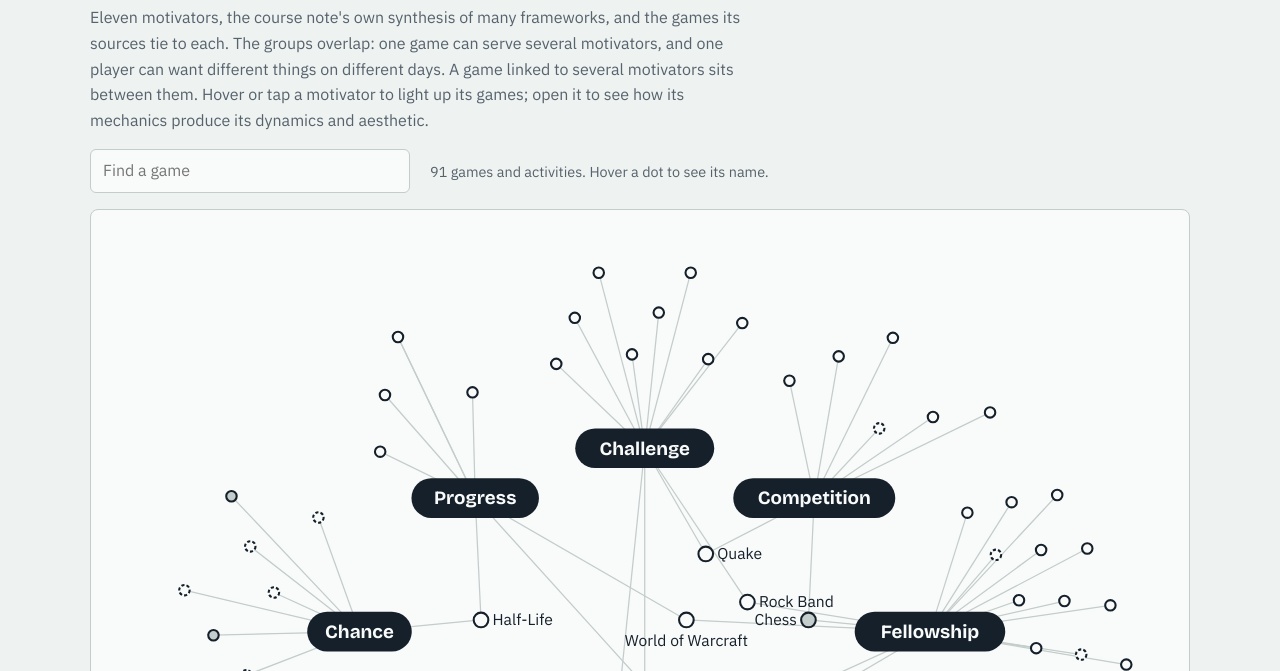
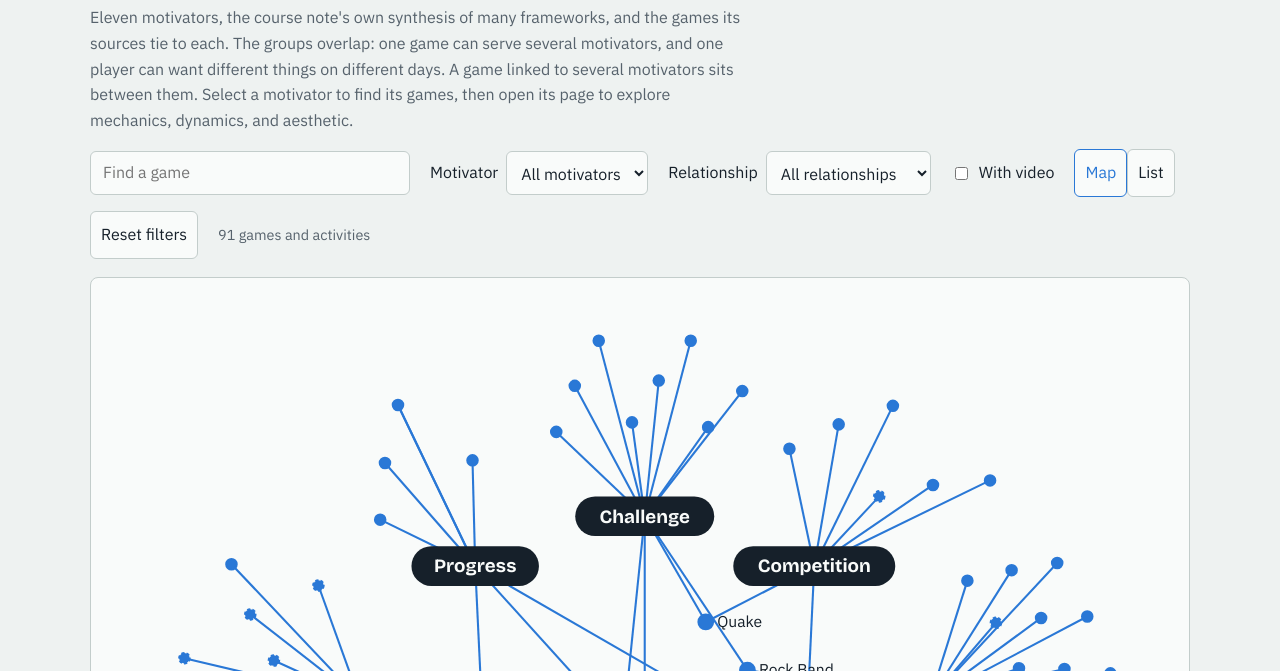
Before and after one commit to columbia-university-ai-games/motivation-atlas, a website built with Vite: page index.html in a window 1280 px wide. Shown: the part 129-800 px from the top of the page. Built offline with nearby package versions, Linux system fonts and the light colour scheme.

Commit message:
feat: add searchable map and list views

```diff
--- a/src/app.ts
+++ b/src/app.ts
@@ -4,7 +4,6 @@
 import { renderExperiments } from "./pages/experiments";
 import { renderGame } from "./pages/game";
 import { renderAbout } from "./pages/about";
-import { closeGameCard, openGameCard } from "./pages/game-card";
 import { renderMotivator } from "./pages/motivator";
 import { renderNote } from "./pages/note";
 import { renderNotFound } from "./pages/not-found";
@@ -22,7 +21,6 @@
 }
 
 export function renderRoute(root: HTMLElement, hash: string): () => void {
-  closeGameCard();
   const route = parseRoute(hash);
   if (route.page === "note") return renderNote(root);
   if (route.page === "about") return renderAbout(root);
@@ -38,5 +36,5 @@
   }
   if (route.page === "game") return renderGame(root, atlas, route.slug);
   if (route.page === "motivator") return renderMotivator(root, atlas, route.slug);
-  return renderOverview(root, atlas, (slug) => openGameCard(slug, atlas));
+  return renderOverview(root, atlas, hash);
 }
--- /dev/null
+++ b/src/pages/catalog-filter.ts
@@ -0,0 +1,34 @@
+import type { Atlas, AtlasGame, Link } from "../content/types";
+
+export type CatalogFilter = { query: string; motivator: string | null; relationship: "all" | "sourced" | "proposed"; videosOnly: boolean };
+export type OverviewState = CatalogFilter & { view: "map" | "list" };
+export function parseOverviewState(params: URLSearchParams, atlas: Atlas, defaultView: "map" | "list"): OverviewState {
+  const motivator = params.get("motivator");
+  const relationship = params.get("relationship");
+  const view = params.get("view");
+  return {
+    query: params.get("q") ?? "",
+    motivator: atlas.motivators.some(m => m.slug === motivator) ? motivator : null,
+    relationship: relationship === "sourced" || relationship === "proposed" ? relationship : "all",
+    videosOnly: params.get("videos") === "1",
+    view: view === "map" || view === "list" ? view : defaultView,
+  };
+}
+export function overviewHash(state: OverviewState): string {
+  const params = new URLSearchParams();
+  if (state.query) params.set("q", state.query);
+  if (state.motivator) params.set("motivator", state.motivator);
+  if (state.relationship !== "all") params.set("relationship", state.relationship);
+  if (state.videosOnly) params.set("videos", "1");
+  params.set("view", state.view);
+  return `#/?${params}`;
+}
+export function eligibleLink(link: Link, filter: CatalogFilter): boolean {
+  return (!filter.motivator || link.motivator === filter.motivator)
+    && (filter.relationship === "all" || link.kind === filter.relationship);
+}
+export function selectGames(atlas: Atlas, filter: CatalogFilter): AtlasGame[] {
+  return atlas.games.filter(game => game.title.toLowerCase().includes(filter.query.trim().toLowerCase())
+    && (!filter.videosOnly || game.videos.length > 0)
+    && ((!filter.motivator && filter.relationship === "all") || game.links.some(link => eligibleLink(link, filter))));
+}
--- a/src/pages/overview.css
+++ b/src/pages/overview.css
@@ -43,3 +43,18 @@
   border: 1px solid var(--line); border-radius: 999px; padding: 6px 14px; background: var(--surface);
 }
 .motivator-list a:hover, .motivator-list a:focus-visible { border-color: var(--accent); color: var(--accent); }
+.overview [hidden] { display: none !important; }
+.overview-tools button, .overview-tools select {
+  font: inherit; color: var(--ink); background: var(--surface); border: 1px solid var(--line);
+  border-radius: 6px; padding: 10px; min-height: 44px; max-width: 100%;
+}
+.overview-tools label { display: flex; align-items: center; gap: 8px; flex-wrap: wrap; }
+.overview-tools [aria-pressed="true"] { border-color: var(--accent); color: var(--accent); }
+.constellation .hub { cursor: pointer; }
+.constellation .hub:focus-visible rect { stroke: var(--accent); stroke-width: 5px; }
+.catalog-results { list-style: none; padding: 0; margin: 0; display: grid; gap: 12px; }
+.catalog-results > li { padding: 16px; border: 1px solid var(--line); border-radius: 8px; background: var(--surface); min-width: 0; overflow-wrap: anywhere; }
+.catalog-results > li > a { font: 600 1.1rem var(--display); }
+.catalog-results p { margin: 6px 0; }
+.catalog-results ul { padding-left: 20px; }
+.map-results { grid-template-columns: repeat(auto-fit, minmax(min(260px, 100%), 1fr)); }
--- a/src/pages/overview.ts
+++ b/src/pages/overview.ts
@@ -1,23 +1,46 @@
 import type { Atlas } from "../content/types";
 import { h, s } from "../lib/dom";
-import { filterGames, layoutConstellation, nearestNode, SIZE } from "./constellation-layout";
+import { layoutConstellation, nearestNode, SIZE } from "./constellation-layout";
+import { eligibleLink, overviewHash, parseOverviewState, selectGames } from "./catalog-filter";
+import { evidenceTags } from "./evidence-tags";
 import "./overview.css";
 
-export function renderOverview(root: HTMLElement, atlas: Atlas, openGame: (slug: string) => void): () => void {
+export function renderOverview(root: HTMLElement, atlas: Atlas, hash = location.hash): () => void {
   const { hubs, nodes } = layoutConstellation(atlas);
   const hubBySlug = new Map(hubs.map((hub) => [hub.slug, hub]));
   const gameBySlug = new Map(atlas.games.map((g) => [g.slug, g]));
   const hasProposals = atlas.games.some((g) => g.links.some((l) => l.kind === "proposed"));
 
   const search = h("input", { type: "search", id: "game-search", placeholder: "Find a game", "aria-label": "Find a game" });
-  const proposalsToggle = h("input", { type: "checkbox", id: "show-proposals", checked: true });
+  const preferenceKey = "motivation-atlas.overview-view.v1";
+  let defaultView: "map" | "list" = window.innerWidth < 640 ? "list" : "map";
+  try { const saved = localStorage.getItem(preferenceKey); if (saved === "map" || saved === "list") defaultView = saved; } catch { /* Storage is optional. */ }
+  let state = parseOverviewState(new URLSearchParams(hash.split("?")[1]), atlas, defaultView);
+  const openGame = (slug: string) => { if (matches.has(slug)) location.hash = `#/g/${slug}`; };
+  const motivator = h("select", { id: "motivator-filter" }, h("option", { value: "" }, "All motivators"), ...atlas.motivators.map(m => h("option", { value: m.slug }, m.shortName)));
+  const relationship = h("select", { id: "relationship-filter" }, h("option", { value: "all" }, "All relationships"), h("option", { value: "sourced" }, "Sourced"), h("option", { value: "proposed" }, "Student readings"));
+  const videos = h("input", { id: "videos-filter", type: "checkbox" });
+  const reset = h("button", { type: "button", "data-reset": "" }, "Reset filters");
+  const clear = h("button", { type: "button" }, "Clear motivator");
+  const openMotivator = h("a", { "data-open-motivator": "" }, "Open motivator");
+  const results = h("ul", { class: "catalog-results" });
+  const viewButtons = (["map", "list"] as const).map(view => {
+    const button = h("button", { type: "button", "data-view": view }, view === "map" ? "Map" : "List");
+    button.addEventListener("click", () => {
+      state.view = view;
+      try { localStorage.setItem(preferenceKey, view); } catch { /* Keep the choice in memory. */ }
+      apply(true);
+    });
+    return button;
+  });
+  let matches = new Set<string>();
   // Crop the square drawing to what is on it, so the map fills its frame.
   const pad = 60;
   const xs = [...hubs, ...nodes].map((p) => p.x);
   const ys = [...hubs, ...nodes].map((p) => p.y);
   const minX = Math.max(0, Math.min(...xs) - pad), minY = Math.max(0, Math.min(...ys) - pad);
   const viewBox = `${minX} ${minY} ${Math.min(SIZE, Math.max(...xs) + pad) - minX} ${Math.min(SIZE, Math.max(...ys) + pad) - minY}`;
-  const svg = s("svg", { viewBox, class: "constellation", role: "img", "aria-label": "Map of the eleven motivators and the games tied to each" });
+  const svg = s("svg", { viewBox, class: "constellation", role: "group", "aria-label": "Map of the eleven motivators and the games tied to each" });
   const links = s("g", { class: "links" });
   const games = s("g", { class: "games" });
   const hubLayer = s("g", { class: "hubs" });
@@ -54,7 +77,7 @@
     if (n.multi) placed.push(spot);
     const node = s("g", {
       class: `game ${n.multi ? "multi" : "single"} ${game.kind.replace(" ", "-")}${onlyProposed ? " proposed-only" : ""}`,
-      "data-game": n.slug, "data-motivators": n.motivators.join(" "), tabindex: 0, role: "button",
+      id: `map-game-${n.slug}`, "data-game": n.slug, "data-motivators": n.motivators.join(" "), tabindex: 0, role: "button",
       "aria-label": `${game.title}: ${n.motivators.join(", ")}`,
     },
       s("circle", { cx: n.x, cy: n.y, r: n.multi ? 7 : 5 }),
@@ -66,14 +89,13 @@
 
   for (const hub of hubs) {
     const width = hub.shortName.length * 11 + 34;
-    const a = s("a", { href: `#/m/${hub.slug}`, class: "hub", "data-motivator": hub.slug, "aria-label": `${hub.shortName}: open its page` },
+    const a = s("g", { tabindex: 0, role: "button", class: "hub", "data-motivator": hub.slug, "aria-label": `Select ${hub.shortName}` },
       s("rect", { x: hub.x - width / 2, y: hub.y - 19, width, height: 38, rx: 19 }),
       s("text", { x: hub.x, y: hub.y + 6, "text-anchor": "middle" }, hub.shortName),
     );
-    a.addEventListener("mouseenter", () => setActive(hub.slug));
-    a.addEventListener("focus", () => setActive(hub.slug));
-    a.addEventListener("mouseleave", () => setActive(null));
-    a.addEventListener("blur", () => setActive(null));
+    const select = () => { state.motivator = hub.slug; apply(true); };
+    a.addEventListener("click", select);
+    a.addEventListener("keydown", e => { if (e.key === "Enter" || e.key === " ") { e.preventDefault(); select(); } });
     hubLayer.append(a);
   }
 
@@ -89,11 +111,11 @@
     svg.style.cursor = slug ? "pointer" : "";
   }
   function nodeAt(e: PointerEvent | MouseEvent): string | null {
-    if ((e.target as Element).closest("a.hub")) return null;
+    if ((e.target as Element).closest(".hub")) return null;
     const ctm = svg.getScreenCTM();
     if (!ctm) return null;
     const p = new DOMPoint(e.clientX, e.clientY).matrixTransform(ctm.inverse());
-    return nearestNode(nodes, p.x, p.y, REACH)?.slug ?? null;
+    return nearestNode(nodes.filter(n => matches.has(n.slug)), p.x, p.y, REACH)?.slug ?? null;
   }
   svg.addEventListener("pointermove", (e) => setHover(nodeAt(e)));
   svg.addEventListener("pointerleave", () => setHover(null));
@@ -102,49 +124,74 @@
     if (slug) openGame(slug);
   });
 
-  let active: string | null = null;
-  function setActive(slug: string | null): void {
-    active = slug;
-    apply();
-  }
-  function apply(): void {
-    const matches = filterGames(atlas, search.value);
-    const searching = search.value.trim() !== "";
-    svg.classList.toggle("hide-proposals", !proposalsToggle.checked);
-    svg.classList.toggle("focusing", active !== null || searching);
+  function apply(updateUrl = false): void {
+    search.value = state.query; motivator.value = state.motivator ?? "";
+    relationship.value = state.relationship; videos.checked = state.videosOnly;
+    const selected = selectGames(atlas, state);
+    matches = new Set(selected.map(g => g.slug));
+    setHover(null);
+    svg.classList.toggle("focusing", matches.size !== atlas.games.length);
     for (const el of svg.querySelectorAll<SVGGElement>("g.game")) {
-      const slug = el.dataset.game!;
-      const lit = (active !== null && el.dataset.motivators!.split(" ").includes(active)) || (searching && matches.has(slug));
-      el.classList.toggle("lit", lit);
+      const game = gameBySlug.get(el.dataset.game!)!;
+      const eligible = matches.has(game.slug);
+      const excluded = game.links.every(l => l.kind === "proposed") && state.relationship === "sourced";
+      el.classList.toggle("lit", eligible);
+      el.style.display = excluded ? "none" : "";
+      el.setAttribute("tabindex", eligible ? "0" : "-1");
+      el.setAttribute("aria-hidden", String(!eligible));
+      el.setAttribute("aria-label", `${game.title}: ${game.links.filter(l => eligibleLink(l, state)).map(l => l.motivator).join(", ")}`);
     }
     for (const el of svg.querySelectorAll<SVGLineElement>("line.link")) {
-      const lit = (active !== null && el.dataset.motivator === active) || (searching && matches.has(el.dataset.game!));
-      el.classList.toggle("lit", lit);
+      const eligible = matches.has(el.dataset.game!) && (!state.motivator || el.dataset.motivator === state.motivator)
+        && (state.relationship === "all" || el.classList.contains(state.relationship));
+      el.classList.toggle("lit", eligible);
+      el.style.display = !eligible && el.classList.contains("proposed") ? "none" : "";
     }
-    for (const el of svg.querySelectorAll<SVGAElement>("a.hub")) el.classList.toggle("lit", el.dataset.motivator === active);
-    // Outer labels would overprint, so lit titles are listed here instead of on the map.
-    const lit = [...svg.querySelectorAll<SVGGElement>("g.game.lit")].map((el) => gameBySlug.get(el.dataset.game!)!.title);
-    const list = lit.length > 16 ? `${lit.slice(0, 16).join(", ")} and ${lit.length - 16} more` : lit.join(", ");
-    if (active !== null) count.textContent = `${hubBySlug.get(active)!.shortName}: ${list}`;
-    else if (searching) count.textContent = matches.size ? `${matches.size} found: ${list}` : "No game matches";
-    else count.textContent = `${atlas.games.length} games and activities. Hover a dot to see its name.`;
+    for (const el of svg.querySelectorAll<SVGGElement>(".hub")) {
+      const selected = el.dataset.motivator === state.motivator;
+      el.classList.toggle("lit", selected); el.setAttribute("aria-pressed", String(selected));
+    }
+    count.textContent = `${selected.length} ${selected.length === 1 ? "game" : "games"} and activities${selected.length ? "" : ". No matches. Reset filters to explore again."}`;
+    results.replaceChildren(...selected.map(game => h("li", {},
+      h("a", { href: `#/g/${game.slug}`, id: `result-${game.slug}` }, game.title),
+      h("p", { class: "tag" }, `${game.kind} · ${game.videos.length ? "Video available" : "No video yet"}`),
+      h("ul", {}, ...game.links.filter(link => eligibleLink(link, state)).map(link => h("li", {},
+        h("a", { href: `#/m/${link.motivator}` }, hubBySlug.get(link.motivator)?.shortName ?? link.motivator),
+        link.kind === "sourced" ? " — sourced " : " — student reading ",
+        ...(link.kind === "sourced" ? evidenceTags(link.cite) : []),
+      ))),
+    )));
+    mapWrap.hidden = state.view !== "map";
+    results.classList.toggle("map-results", state.view === "map");
+    for (const button of viewButtons) button.setAttribute("aria-pressed", String(button.dataset.view === state.view));
+    openMotivator.hidden = !state.motivator; clear.hidden = !state.motivator;
+    if (state.motivator) openMotivator.href = `#/m/${state.motivator}`;
+    if (updateUrl) history.replaceState(history.state, "", overviewHash(state));
   }
-
-  const count = h("span", { class: "count", "aria-live": "polite" });
-  search.addEventListener("input", apply);
-  proposalsToggle.addEventListener("change", apply);
+  const count = h("p", { class: "count", "aria-live": "polite", role: "status" });
+  const mapWrap = h("div", { class: "constellation-wrap" }, svg);
+  search.addEventListener("input", () => { state.query = search.value; apply(true); });
+  motivator.addEventListener("change", () => { state.motivator = motivator.value || null; apply(true); });
+  relationship.addEventListener("change", () => { state.relationship = relationship.value as typeof state.relationship; apply(true); });
+  videos.addEventListener("change", () => { state.videosOnly = videos.checked; apply(true); });
+  clear.addEventListener("click", () => { state.motivator = null; apply(true); });
+  reset.addEventListener("click", () => { state = { query: "", motivator: null, relationship: "all", videosOnly: false, view: state.view }; apply(true); search.focus(); });
 
   const page = h("section", { class: "overview" },
     h("div", { class: "overview-intro" },
       h("h1", {}, "Why people play"),
-      h("p", {}, "Eleven motivators, the course note's own synthesis of many frameworks, and the games its sources tie to each. The groups overlap: one game can serve several motivators, and one player can want different things on different days. A game linked to several motivators sits between them. Hover or tap a motivator to light up its games; open it to see how its mechanics produce its dynamics and aesthetic."),
+      h("p", {}, "Eleven motivators, the course note's own synthesis of many frameworks, and the games its sources tie to each. The groups overlap: one game can serve several motivators, and one player can want different things on different days. A game linked to several motivators sits between them. Select a motivator to find its games, then open its page to explore mechanics, dynamics, and aesthetic."),
     ),
     h("div", { class: "overview-tools" },
       search,
-      hasProposals ? h("label", { for: "show-proposals" }, proposalsToggle, " Show student readings") : null,
-      count,
+      h("label", { for: "motivator-filter" }, "Motivator ", motivator),
+      h("label", { for: "relationship-filter" }, "Relationship ", relationship),
+      h("label", { for: "videos-filter" }, videos, " With video"),
+      h("div", { role: "group", "aria-label": "Catalog view" }, ...viewButtons),
+      reset, clear, openMotivator, count,
     ),
-    h("div", { class: "constellation-wrap" }, svg),
+    mapWrap,
+    results,
     h("nav", { class: "motivator-list", "aria-label": "The eleven motivators" },
       ...hubs.map((hub) => h("a", { href: `#/m/${hub.slug}` }, hub.shortName))),
     h("p", { class: "legend" },
--- a/src/router.ts
+++ b/src/router.ts
@@ -9,7 +9,7 @@
   | { page: "notfound"; path: string };
 
 export function parseRoute(hash: string): Route {
-  const path = hash.replace(/^#/, "") || "/";
+  const path = hash.replace(/^#/, "").split("?")[0] || "/";
   if (path === "/") return { page: "overview" };
   if (path === "/note") return { page: "note" };
   if (path === "/about") return { page: "about" };
```
Also changed, not shown: e2e/smoke.spec.ts (+5 -5 lines), test/catalog-filter.test.ts (added, +26 -0 lines), test/overview.test.ts (added, +65 -0 lines), test/router.test.ts (+5 -0 lines).
